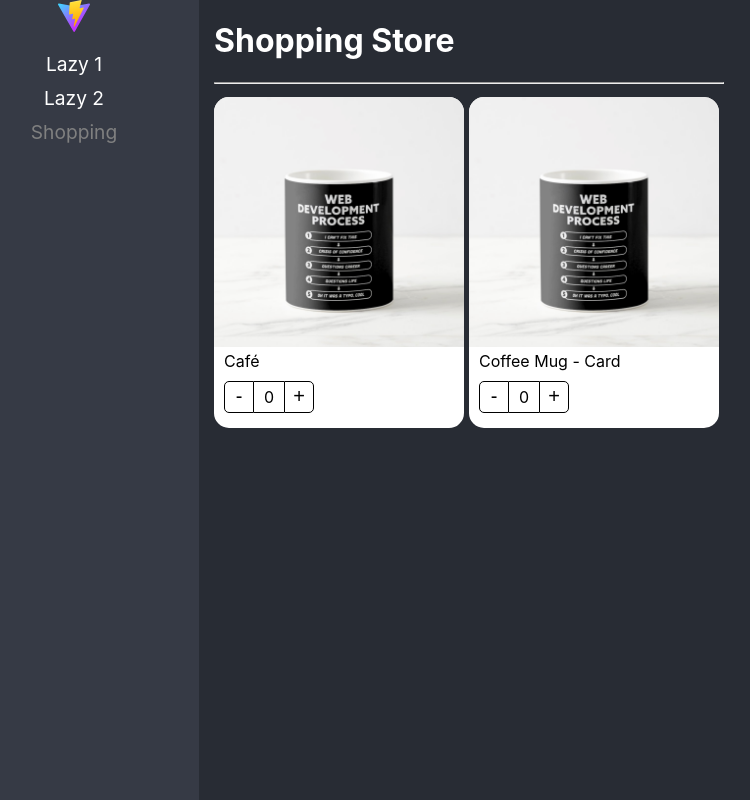
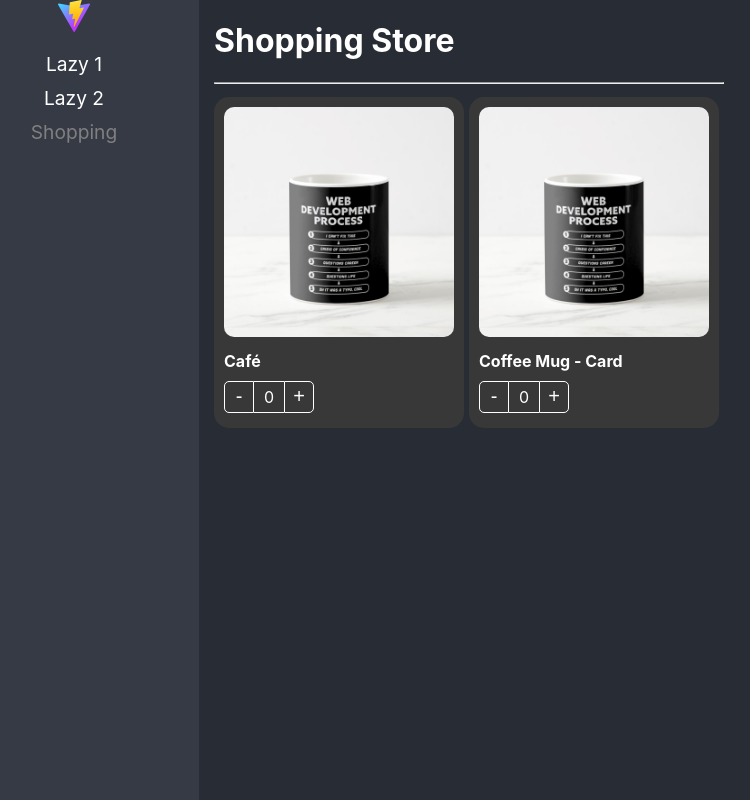
Before and after one commit to Axely7/react-adv, a React (Vite) app: page /shopping in a window 1280 px wide. Shown: the whole page, without its empty margins (51-801 px from the left). Built offline with nearby package versions, Linux system fonts and the light colour scheme.

Commit message:
extensible styles

```diff
--- a/src/02-component-patterns/components/ProductButtons.tsx
+++ b/src/02-component-patterns/components/ProductButtons.tsx
@@ -2,11 +2,15 @@
 import { ProductContext } from "./ProductCard";
 import styles from "../styles/styles.module.css";
 
-export const ProductButtons = () => {
+interface Props {
+  className?: string;
+}
+
+export const ProductButtons = ({ className }: Props) => {
   const { counter, increaseBy } = useContext(ProductContext);
 
   return (
-    <div className={styles.buttonsContainer}>
+    <div className={`${styles.buttonsContainer} ${className}`}>
       <button className={styles.buttonMinus} onClick={() => increaseBy(-1)}>
         -
       </button>
--- a/src/02-component-patterns/components/ProductCard.tsx
+++ b/src/02-component-patterns/components/ProductCard.tsx
@@ -1,16 +1,20 @@
 import styles from "../styles/styles.module.css";
 import { useProduct } from "../hooks/useProduct";
 import { createContext, ReactElement, useContext } from "react";
-import {
-  ProductCardProps,
-  ProductContextProps,
-} from "../interfaces/interfaces";
+import { Product } from "../interfaces/interfaces";
+import { ProductContextProps } from "../interfaces/interfaces";
+
+export interface Props {
+  product: Product;
+  children?: ReactElement | ReactElement[];
+  className?: string;
+}
 
 export const ProductContext = createContext({} as ProductContextProps);
 
 const { Provider } = ProductContext;
 
-export const ProductCard = ({ children, product }: ProductCardProps) => {
+export const ProductCard = ({ children, product, className }: Props) => {
   const { counter, increaseBy } = useProduct();
 
   return (
@@ -21,7 +25,7 @@
         product,
       }}
     >
-      <div className={styles.productCard}>{children}</div>
+      <div className={`${styles.productCard} ${className}`}>{children}</div>
     </Provider>
   );
 };
--- a/src/02-component-patterns/components/ProductImage.tsx
+++ b/src/02-component-patterns/components/ProductImage.tsx
@@ -3,7 +3,12 @@
 import noImage from "../assets/no-image.jpg";
 import styles from "../styles/styles.module.css";
 
-export const ProductImage = ({ img = "" }) => {
+interface Props {
+  className?: string;
+  img?: string;
+}
+
+export const ProductImage = ({ img = "", className }: Props) => {
   const { product } = useContext(ProductContext);
 
   let imgToShow: string;
@@ -17,6 +22,10 @@
   }
 
   return (
-    <img className={styles.productImg} src={imgToShow} alt="Product Image" />
+    <img
+      className={`${styles.productImg} ${className}`}
+      src={imgToShow}
+      alt="Product Image"
+    />
   );
 };
--- a/src/02-component-patterns/components/ProductTitle.tsx
+++ b/src/02-component-patterns/components/ProductTitle.tsx
@@ -2,7 +2,12 @@
 import { ProductContext } from "./ProductCard";
 import styles from "../styles/styles.module.css";
 
-export const ProductTitle = ({ title }: { title?: string }) => {
+interface Props {
+  className?: string;
+  title?: string;
+}
+
+export const ProductTitle = ({ title, className }: Props) => {
   const { product } = useContext(ProductContext);
 
   let titleToShow: string;
@@ -13,5 +18,9 @@
     titleToShow = product.title;
   }
 
-  return <span className={styles.productDescription}>{titleToShow}</span>;
+  return (
+    <span className={`${styles.productDescription} ${className}`}>
+      {titleToShow}
+    </span>
+  );
 };
--- a/src/02-component-patterns/pages/ShoppingPage.tsx
+++ b/src/02-component-patterns/pages/ShoppingPage.tsx
@@ -5,6 +5,7 @@
   ProductImage,
   ProductTitle,
 } from "../components";
+import "../styles/custom-styles.css"; // La importación de estilos debe ir después de la importación de los componentes
 
 const product = {
   id: "1",
@@ -18,15 +19,15 @@
       <h1>Shopping Store</h1>
       <hr />
       <div style={{ display: "flex", flexDirection: "row", flexWrap: "wrap" }}>
-        <ProductCard product={product}>
-          <ProductCard.Image />
-          <ProductCard.Title title="Café" />
-          <ProductCard.Buttons />
+        <ProductCard product={product} className="bg-dark text-white">
+          <ProductCard.Image className="custom-image" />
+          <ProductCard.Title title="Café" className="text-bold" />
+          <ProductCard.Buttons className="custom-buttons" />
         </ProductCard>
-        <ProductCard product={product}>
-          <ProductImage />
-          <ProductTitle />
-          <ProductButtons />
+        <ProductCard product={product} className="bg-dark text-white">
+          <ProductImage className="custom-image" />
+          <ProductTitle className="text-bold" />
+          <ProductButtons className="custom-buttons" />
         </ProductCard>
       </div>
     </div>
--- /dev/null
+++ b/src/02-component-patterns/styles/custom-styles.css
@@ -0,0 +1,22 @@
+.bg-dark {
+    background-color: rgb(56, 56, 56);
+}
+
+.text-white {
+    color: white;
+}
+
+.text-bold {
+    font-weight: bold;
+}
+
+.custom-image {
+    border-radius: 20px;
+    padding: 10px;
+    width: calc(100% - 20px);
+}
+
+.custom-buttons button, .custom-buttons div {
+   color: white;
+   border-color: white;
+}
```
Also changed, not shown: src/02-component-patterns/interfaces/interfaces.ts (+10 -9 lines).
